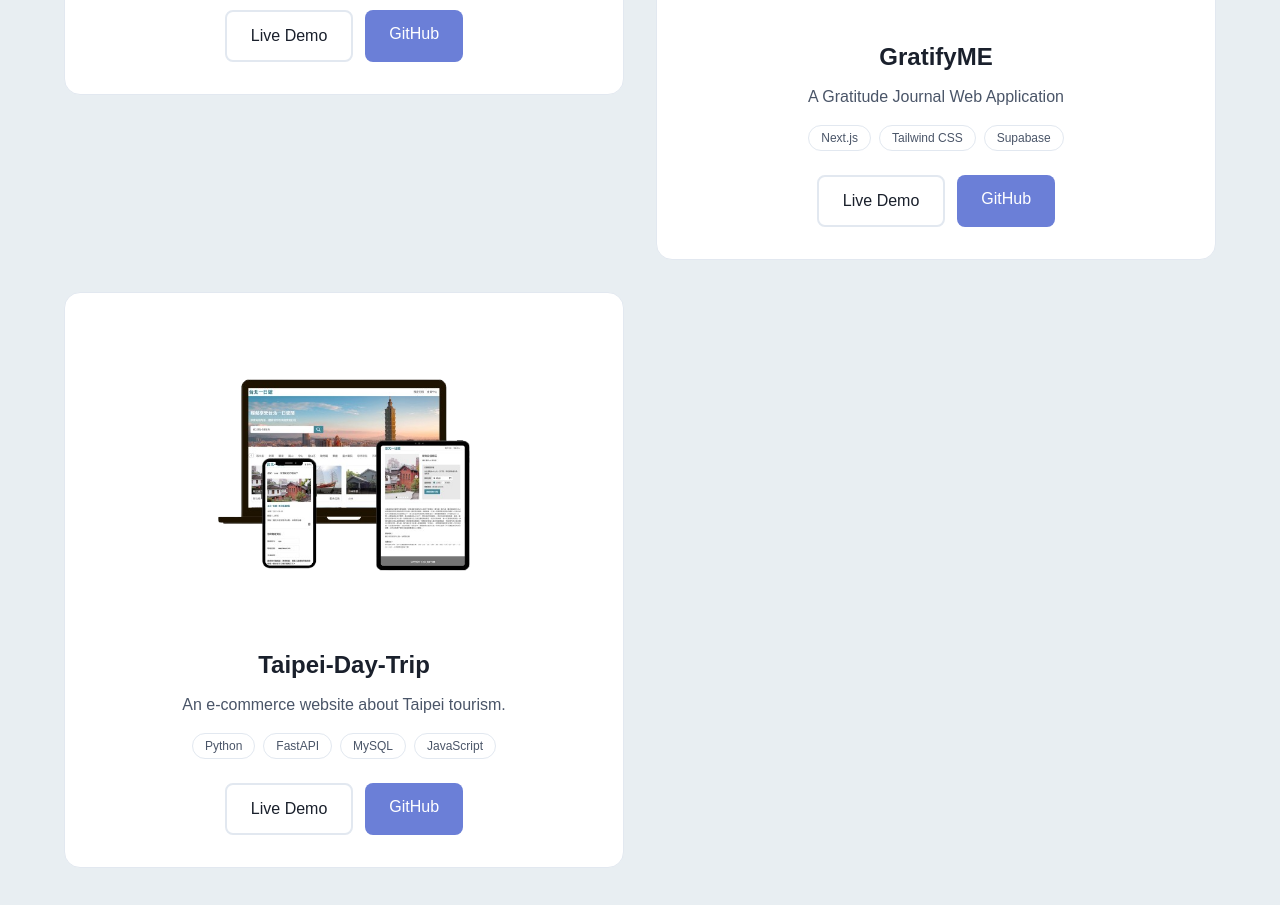
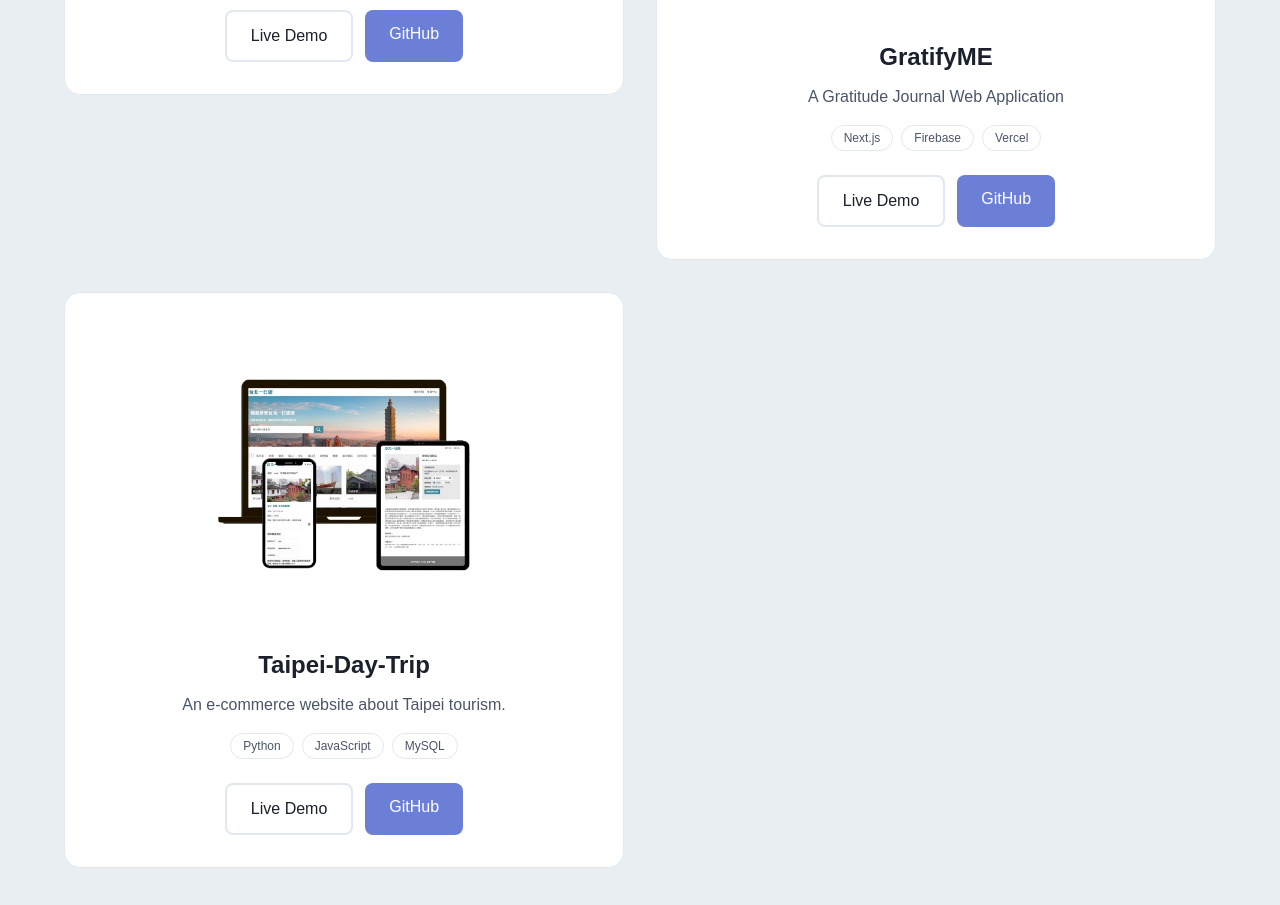
Before and after one commit to ismeleft/WenYingPortfolio, a Next.js app: page / in a window 1280 px wide. Shown: the part 3000-3905 px from the top of the page. Built offline with nearby package versions, Linux system fonts and the light colour scheme.

Commit message:
fix: 修正 GratifyME 與 Taipei-Day-Trip 的 tech stack

```diff
--- a/data/projects.js
+++ b/data/projects.js
@@ -13,7 +13,7 @@ export const projects = [
     title: "GratifyME",
     description: "A Gratitude Journal Web Application",
     thumbnail: "/projects/gratifyme.png",
-    techStack: ["Next.js", "Tailwind CSS", "Supabase"],
+    techStack: ["Next.js", "Firebase", "Vercel"],
     liveDemo: "https://gratifyme.vercel.app/",
     github: "https://github.com/ismeleft/gratifyme",
   },
@@ -22,7 +22,7 @@ export const projects = [
     title: "Taipei-Day-Trip",
     description: "An e-commerce website about Taipei tourism.",
     thumbnail: "/projects/taipei-day-trip.png",
-    techStack: ["Python", "FastAPI", "MySQL", "JavaScript"],
+    techStack: ["Python", "JavaScript", "MySQL"],
     liveDemo: "http://52.192.139.251:3000/",
     github: "https://github.com/ismeleft/taipei-day-trip",
   },
```
